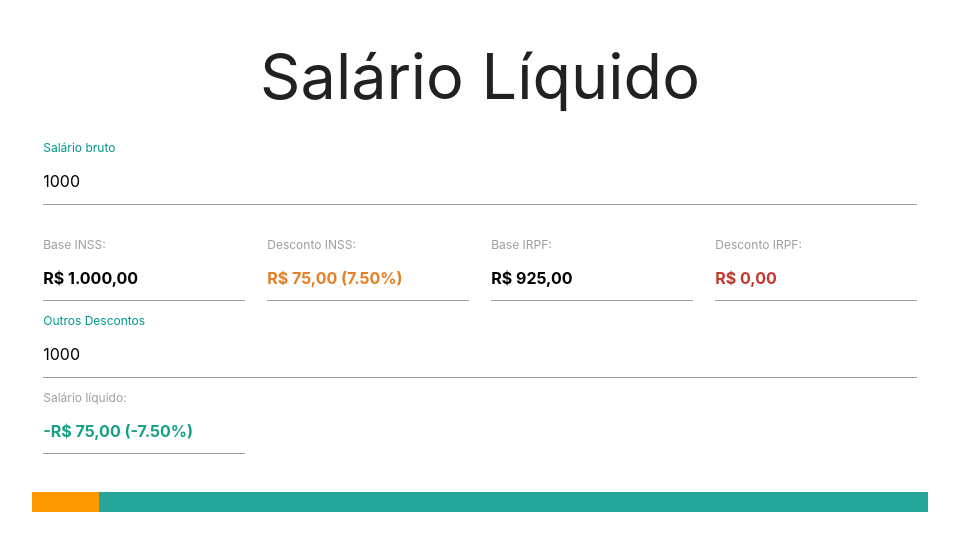
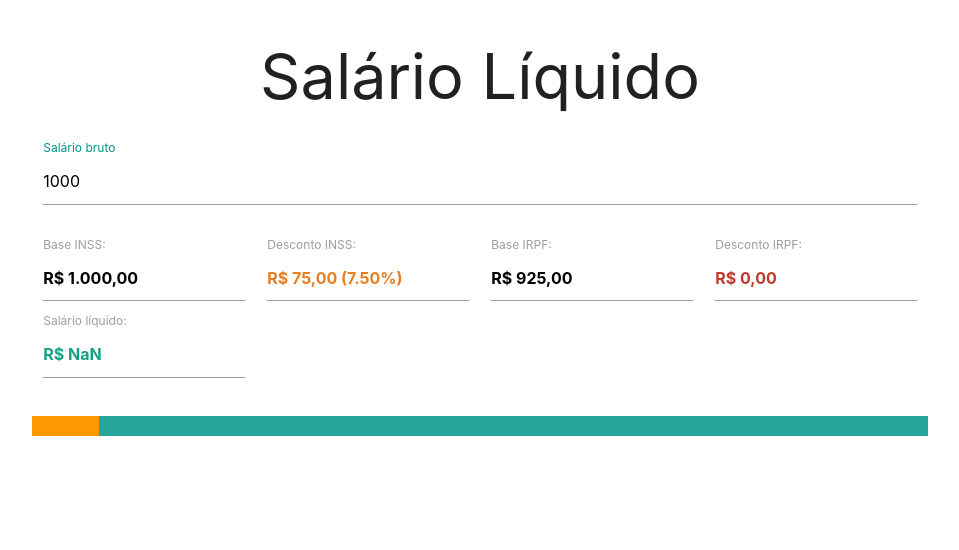
Before and after one commit to MatheusCbrl/Salario-Liquido-IGTI, a React (Create React App) app: page / in a window 1280 px wide. Shown: the top 550 px of the page, without its empty margins (160-1119 px from the left). Built offline with nearby package versions, Linux system fonts and the light colour scheme.

Commit message:
Update App.js

```diff
--- a/src/App.js
+++ b/src/App.js
@@ -34,7 +34,7 @@ export default class App extends Component {
       baseIRPF,
       discountIRPF,
       netSalary,
-    } = calculateSalaryFrom(salarioBruto,outrosDescontos);
+    } = calculateSalaryFrom(salarioBruto);
 
     this.setState({
       salarioBruto,
@@ -43,7 +43,6 @@ export default class App extends Component {
       baseIRPF,
       discountIRPF,
       netSalary,
-      outrosDescontos,
     });
   };
   render() {
@@ -54,7 +53,6 @@ export default class App extends Component {
       baseIRPF,
       discountIRPF,
       netSalary,
-      outrosDescontos,
     } = this.state;
 
     const salarioLiquidoPercent = formatPercent(netSalary / salarioBruto);
@@ -112,17 +110,6 @@ export default class App extends Component {
                   {formatReal(discountIRPF)}
                 </InputReadOnly>
               </div>
-              <div className="col l12 s12">
-                <label className={'teal-text '}>Outros Descontos</label>
-                <input
-                  type="text"
-                  className="validates"
-                  onChange={this.handleInputChange}
-                  value={outrosDescontos}
-                />
-              </div>
-
-
               <div className="col s6 m4 l3">
                 <InputReadOnly
                   label={'Salário líquido:'}
@@ -135,7 +122,6 @@ export default class App extends Component {
             </div>
           </div>
         </div>
-
         <Bar percents={{ inssPercent, irpfPercent }} />
       </div>
     );
```
